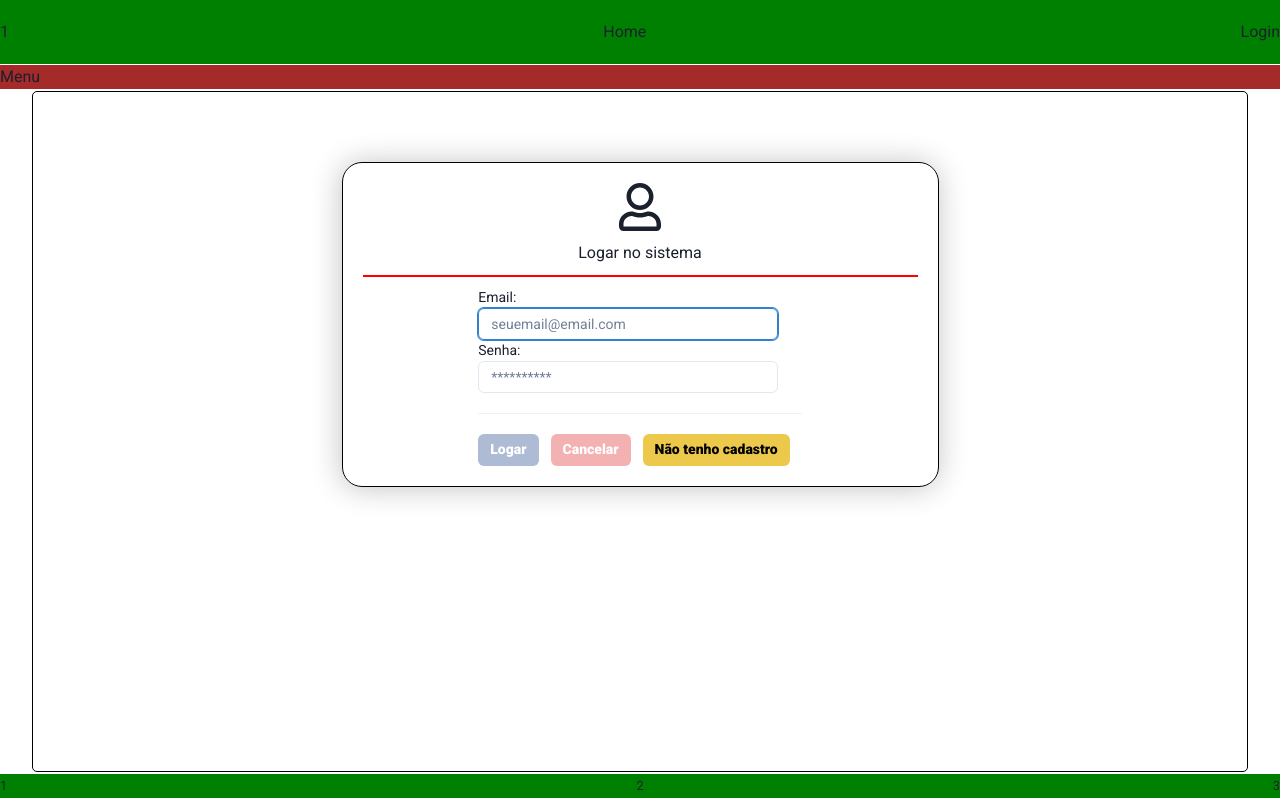
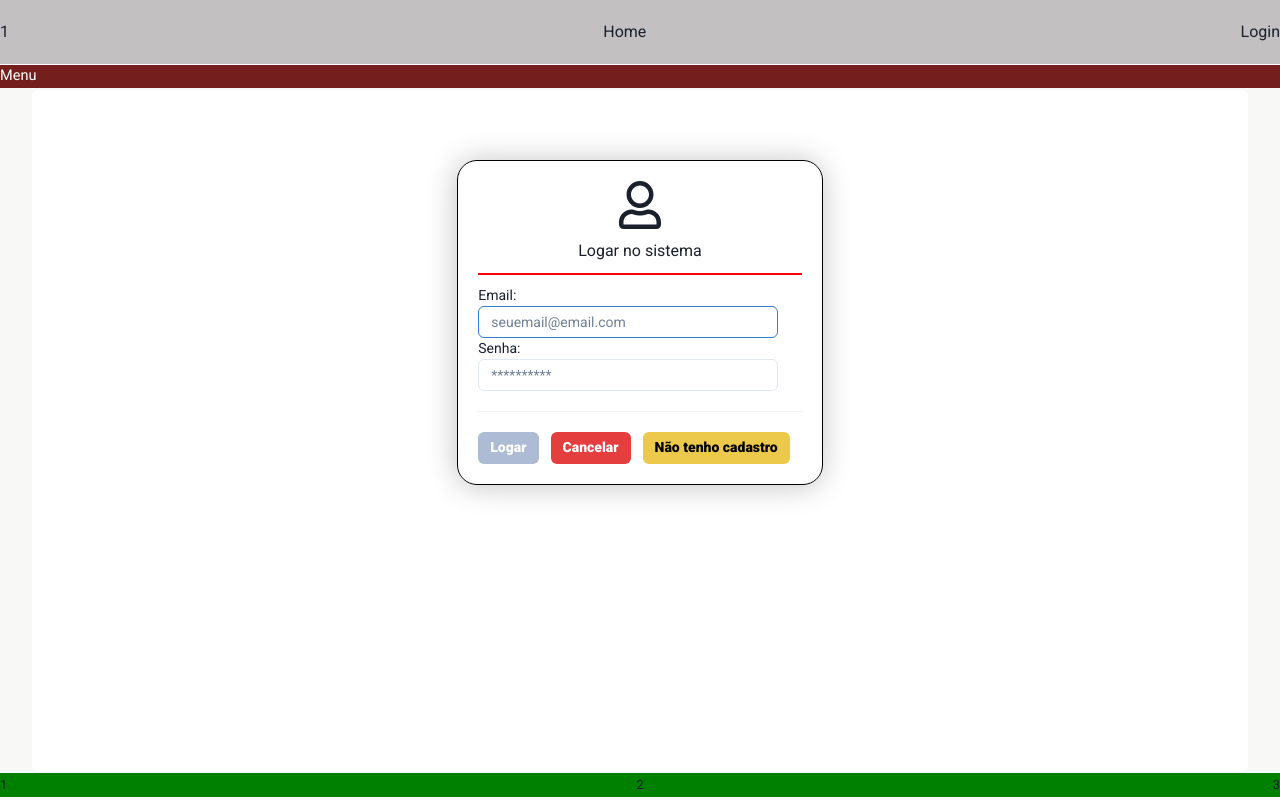
Before and after one commit to rscastilho/fullstack-ts-academy, a React (Vite) app in the folder frontend/: page /login in a window 1280 px wide. Built offline with nearby package versions, Linux system fonts and the light colour scheme.

Commit message:
addSelectPlano

```diff
--- a/frontend/src/App.css
+++ b/frontend/src/App.css
@@ -0,0 +1,3 @@
+.principal{
+    background-color: rgba(236, 236, 234, 0.37);
+}
--- a/frontend/src/App.tsx
+++ b/frontend/src/App.tsx
@@ -6,13 +6,13 @@ import { BrowserRouter } from "react-router-dom";
 
 function App() {
   return (
-    <>
+    <div className={'principal'}>
       <BrowserRouter>
       <Header />
         <Bodypage />
       <Footer />
       </BrowserRouter>
-    </>
+    </div>
   );
 }
 
--- /dev/null
+++ b/frontend/src/api/PlanoApi.tsx
@@ -0,0 +1,12 @@
+import appApi from "./appApi";
+
+const PlanoApi = async () => {
+  try {
+    const result = await appApi.get("/plano");
+    return result.data;
+  } catch (error: any) {
+    return error.response.data;
+  }
+};
+
+export default PlanoApi;
--- a/frontend/src/components/Layout/Layout.module.css
+++ b/frontend/src/components/Layout/Layout.module.css
@@ -4,22 +4,25 @@
   justify-content: space-between;
   align-items: center;
   flex-direction: row;
-  background-color: green;
+  background-color: rgb(194, 192, 192);
 }
 .menu {
   border-top: 0.5px solid white;
-  background-color: brown;
+  background-color: rgb(116, 30, 30);
   min-height: 3vh;
+  color: white;
+  font-size: .91em;
 }
 
 .bodyPage {
   height: calc(100vh - (14.9vh));
   max-width: 95vw;
+  background-color: white;
   /* background-color: rgb(236, 236, 234); */
   margin: 2px auto 2px;
   border-radius: 5px;
   overflow-y: auto;
-  border: 1px solid black;
+  /* border: 1px solid black; */
   padding: 10px;
 }
 
--- /dev/null
+++ b/frontend/src/interfaces/iPlano.tsx
@@ -0,0 +1,10 @@
+export interface iPlano {
+    status: number
+    registro: number
+    data: {
+        id: number
+        valor: number
+        descricao: string
+    }
+
+}
--- a/frontend/src/interfaces/iRegister.tsx
+++ b/frontend/src/interfaces/iRegister.tsx
@@ -2,7 +2,7 @@ export interface iRegister {
   email?: string;
   nomeCompleto?: string;
   cpf?: string;
-  dataNascimento: Date | undefined;
+  dataNascimento?: string;
   telefone?: string;
   senha?: string;
   confirmarSenha?: string;
@@ -13,5 +13,5 @@ export interface iRegister {
   cidade?: string;
   uf?: string;
   dataInicio: Date | undefined;
-  planoId: number | undefined;
+  planoId:  number | undefined;
 }
--- a/frontend/src/pages/Login-register/Login.tsx
+++ b/frontend/src/pages/Login-register/Login.tsx
@@ -106,6 +106,7 @@ const Login = () => {
                 ref={emailRef}
                 required
                 placeholder="seuemail@email.com"
+                readOnly
               />
             </div>
             <div>
@@ -138,7 +139,7 @@ const Login = () => {
                 size={"sm"}
                 marginEnd={3}
                 onClick={handleCancelar}
-                isDisabled={!email || !senha}
+                // isDisabled={!email || !senha}
               >
                 Cancelar
               </Button>
--- a/frontend/src/pages/Login-register/Register.tsx
+++ b/frontend/src/pages/Login-register/Register.tsx
@@ -4,9 +4,11 @@ import { Text, Button, Select, Grid, GridItem } from "@chakra-ui/react";
 import { Input } from "@chakra-ui/react";
 import { Divider } from "@chakra-ui/react";
 import { useNavigate } from "react-router-dom";
-import { useRef, useState } from "react";
+import { useMemo, useRef, useState } from "react";
 import { useEffect } from "react";
 import { iRegister } from "../../interfaces/iRegister";
+import PlanoApi from "../../api/PlanoApi";
+import { iPlano } from "../../interfaces/iPlano";
 
 const Register = () => {
   const navigate = useNavigate();
@@ -14,7 +16,7 @@ const Register = () => {
   const [email, setEmail] = useState<string>();
   const [nomeCompleto, setNomeCompleto] = useState<string>();
   const [cpf, setCpf] = useState<string>();
-  const [dataNascimento, setDataNascimento] = useState<Date>();
+  const [dataNascimento, setDataNascimento] = useState<string>();
   const [telefone, setTelefone] = useState<string>();
   const [senha, setSenha] = useState<string>();
   const [confirmarSenha, setConfirmarSenha] = useState<string>();
@@ -26,6 +28,9 @@ const Register = () => {
   const [uf, setUf] = useState<string>();
   const [dataInicio, setDataInicio] = useState<Date>();
   const [planoId, setPlanoId] = useState<number>();
+  const [listaPlanos, setListaPlanos] = useState<string[]>();
+
+
 
   const data: iRegister = {
     email,
@@ -44,6 +49,20 @@ const Register = () => {
     dataInicio,
     planoId,
   };
+
+  const carregarPlanos = async () => {
+    try {
+      const result = await PlanoApi();
+      setListaPlanos(result.data);
+      return;
+    } catch (error) {
+      console.log(error);
+    }
+  };
+
+  useMemo(() => {
+    carregarPlanos();
+  }, []);
 
   useEffect(() => {
     nomeCompletoRef.current?.focus();
@@ -77,6 +96,7 @@ const Register = () => {
                 borderRadius={"md"}
                 value={email}
                 isRequired
+                readOnly
               />
             </GridItem>
 
@@ -98,7 +118,7 @@ const Register = () => {
                 width={"300px"}
                 size={"sm"}
                 borderRadius={"md"}
-                value={"01/01/2001"}
+                value={dataNascimento}
                 isRequired
               />
             </GridItem>
@@ -174,15 +194,23 @@ const Register = () => {
             </GridItem>
             <GridItem>
               <Text fontSize={"sm"}> Plano:</Text>
+
+              <div>
                 <Select
                   placeholder="Selecione o plano"
                   width={"300px"}
                   size={"sm"}
+                  onChange={(e) => setPlanoId(+e.target.value)}
+                  defaultValue={''}
                 >
-                <option value="option1">Option 1</option>
-                <option value="option2">Option 2</option>
-                <option value="option3">Option 3</option>
+                  <option defaultValue={"Selecione o plano"} value={0}></option>
+                  {listaPlanos && listaPlanos?.map((plano: any, i) => (
+                    <option key={i} value={+plano.id}>
+                      {plano.descricao}
+                    </option>
+                  ))}
                 </Select>
+              </div>
               {/* <Input
               type="date"
               size={"md"}
--- a/frontend/src/pages/Login-register/login-register.module.css
+++ b/frontend/src/pages/Login-register/login-register.module.css
@@ -4,6 +4,7 @@
     justify-content: center;
     flex-direction: column;
     margin-top: 5%;
+    flex-wrap: wrap;
 
 }
 .containers{
@@ -33,6 +34,7 @@
     border-radius: 20px;
     width: 50%;
     box-shadow: -1px 1px 30px #c3c3c3;
+    width: inherit;
 
 }
 
```
Lines whose indentation alone changed are shown as unchanged.
